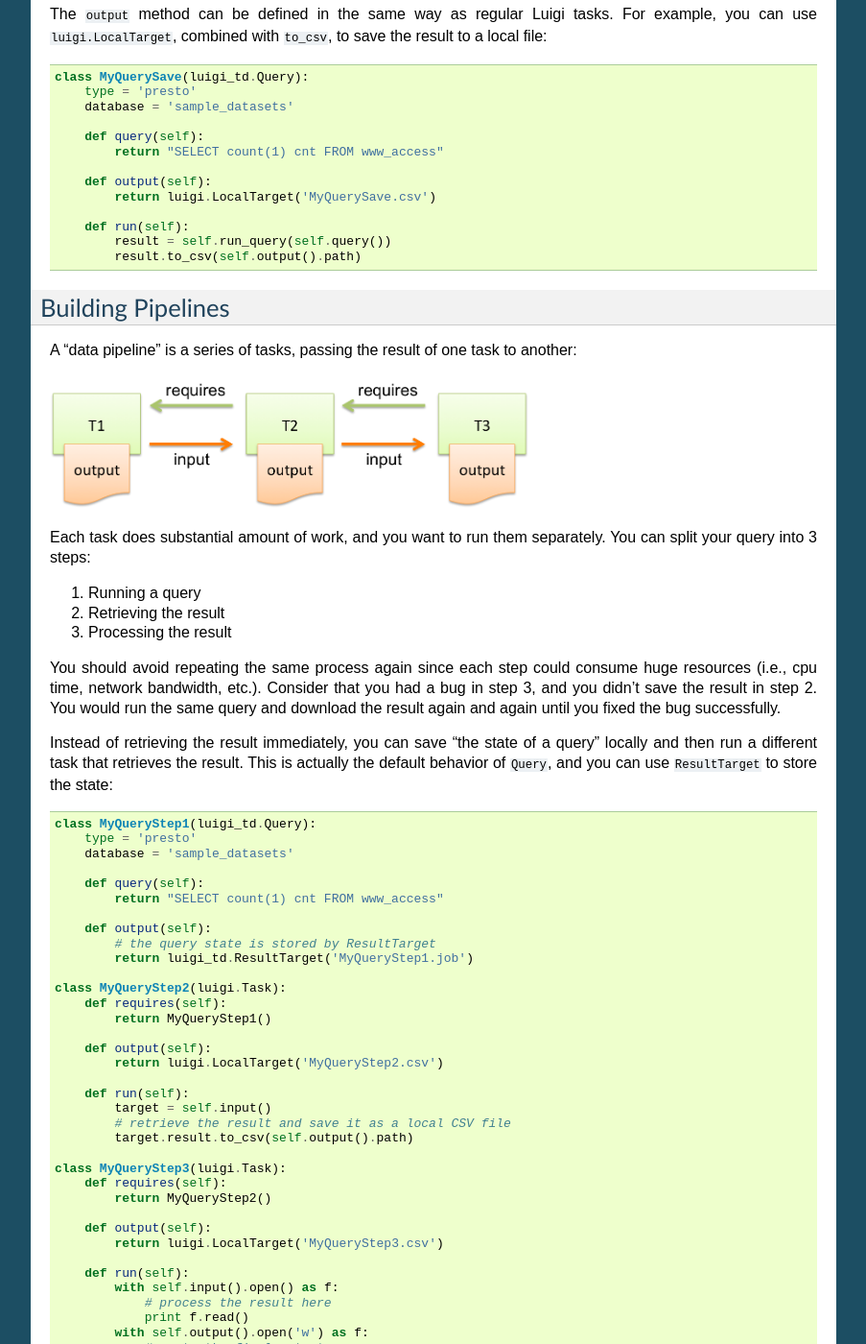
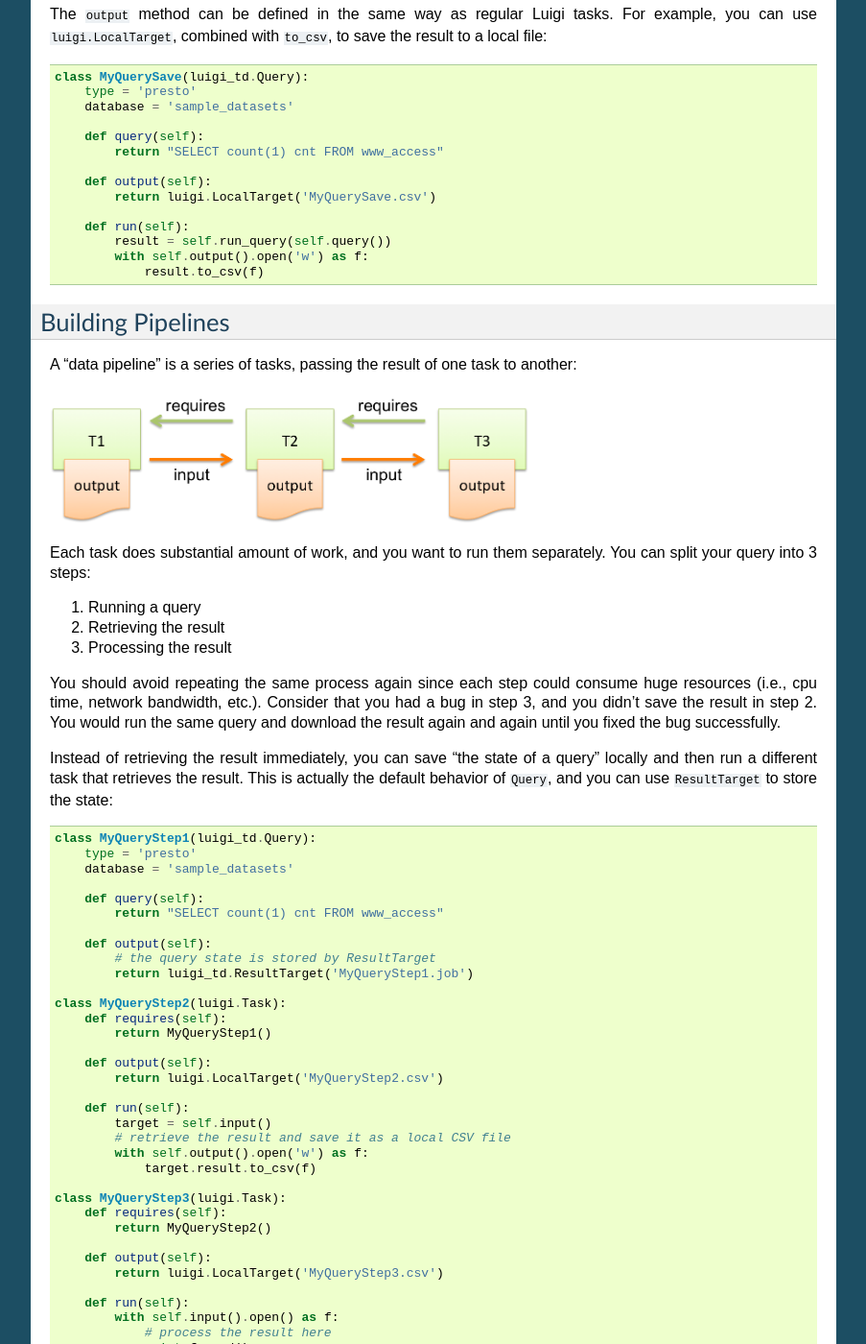
Before and after one commit to treasure-data/luigi-td, a Sphinx documentation site: the page built from docs/gettingstarted.rst, in a window 1280 px wide and 1400 px high, scrolled down 2359 px. Shown: the whole window at 96% size, without its empty margins (198-1101 px from the left). Built offline with Sphinx 7.4.7, drawn with Linux system fonts in a browser that asks for light colours.

Commit message:
Allow to_csv to accept file-like objects.

```diff
--- a/docs/gettingstarted.rst
+++ b/docs/gettingstarted.rst
@@ -136,7 +136,8 @@ The ``output`` method can be defined in the same way as regular Luigi tasks.  Fo
 
       def run(self):
           result = self.run_query(self.query())
-          result.to_csv(self.output().path)
+          with self.output().open('w') as f:
+              result.to_csv(f)
 
 Building Pipelines
 ==================
@@ -177,7 +178,8 @@ Instead of retrieving the result immediately, you can save "the state of a query
       def run(self):
           target = self.input()
           # retrieve the result and save it as a local CSV file
-          target.result.to_csv(self.output().path)
+          with self.output().open('w') as f:
+              target.result.to_csv(f)
 
   class MyQueryStep3(luigi.Task):
       def requires(self):
```
Also changed, not shown: 2 other files.
